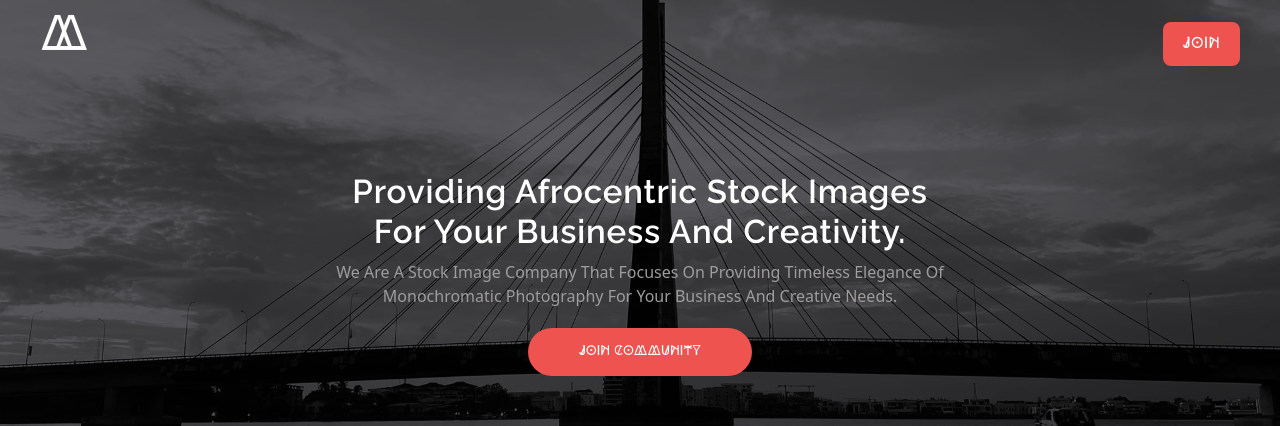
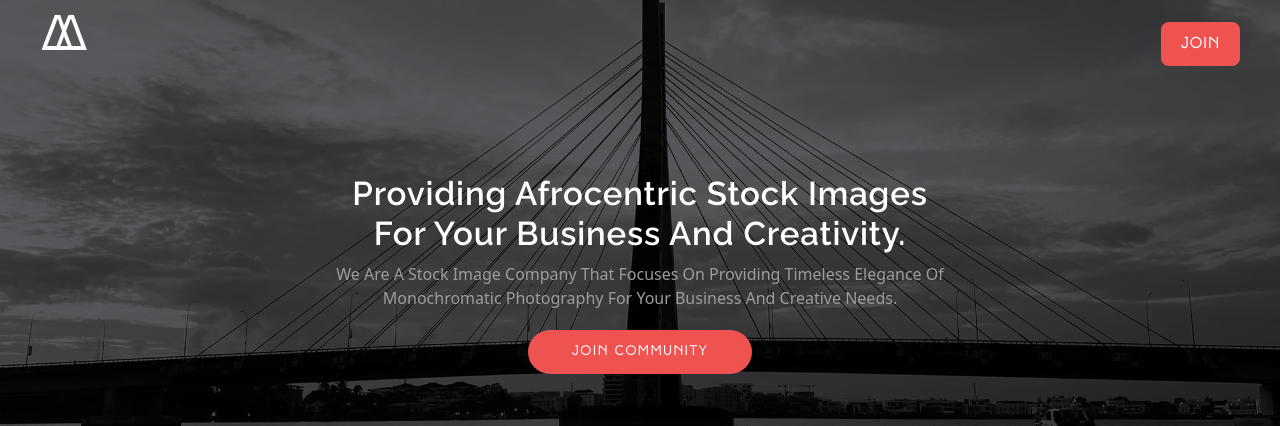
Before and after one commit to jesse-maurice/monochrome-site, a React (Create React App) app: page / in a window 1280 px wide. Shown: the top 426 px of the page. Built offline with nearby package versions, Linux system fonts and the light colour scheme; no server answers.

Commit message:
fix: font edit

```diff
--- a/src/Components/Main.js
+++ b/src/Components/Main.js
@@ -29,7 +29,7 @@ const Main = () => {
               creative needs.
             </p>
             <button
-              className="bg-[#ef5350] border-2 border-transparent hover:bg-transparent hover:border-[#ef5350] rounded-3xl mt-5 font-tide cursor-pointer w-56 font-medium mx-auto py-[12px] max-sm:mt-5 max-sm:px-[50px] max-sm:text-[13px] text-[#ffffff] transition duration-300 ease-in-out md:text-xl lg:text-sm xl:text-sm pointer-events-none"
+              className="bg-[#ef5350] border-2 border-transparent hover:bg-transparent hover:border-[#ef5350] rounded-3xl mt-5 font-tide cursor-pointer w-56 font-medium mx-auto py-[10px] max-sm:mt-5 max-sm:px-[50px] max-sm:text-[12px] text-[#ffffff] transition duration-300 ease-in-out md:text-base lg:text-sm xl:text-sm pointer-events-none tracking-widest"
               type="submit"
             >
               Join Community
--- a/src/Components/Navbar.js
+++ b/src/Components/Navbar.js
@@ -36,12 +36,12 @@ const Navbar = () => {
   return (
     <>
       <div className="z-10 flex flex-row items-center content-center justify-between w-full border-box px-44 max-sm:px-4 md:px-10 lg:px-10 xl:px-10 2xl:px-44">
-        <h1 className=" font-tide text-[50px] max-sm:text-[40px] text-[#ffffff]">
+        <h1 className="font-high text-[50px] max-sm:text-[40px] text-[#ffffff]">
           m
         </h1>
         <Link to={user ? "/" : "/SignUp"}>
           <button
-            className={`bg-[#ef5350] text-white tracking-wide font-tide px-[20px] outline-none mt-3 border-none max-sm:py-[7px] max-sm:px-[20px] max-sm:text-lg transition ease-in delay-150 hover:translate-y-1 hover:scale-40 hover:bg-[#ef5350] duration-300 py-[10px] rounded-lg`}
+            className={`bg-[#ef5350] text-white tracking-wider font-tide px-[20px] outline-none mt-3 border-none max-sm:py-[7px] max-sm:px-[20px] max-sm:text-base transition ease-in delay-150 hover:translate-y-1 hover:scale-40 hover:bg-[#ef5350] duration-300 py-[10px] rounded-lg`}
             type="submit"
             onClick={user ? handleLogout : null}
           >
--- a/src/Components/auth/SignUp.jsx
+++ b/src/Components/auth/SignUp.jsx
@@ -134,7 +134,7 @@ const SignUp = () => {
               Sign Up
             </button>
 
-            <p className="mt-8  text-center">
+            <p className="mt-8 text-center">
               Already a member?
               <span className="font-medium text-[#ef5350]">
                 <Link to="/login"> Log in</Link>
--- a/src/index.css
+++ b/src/index.css
@@ -1,6 +1,14 @@
 @tailwind base;
 @tailwind components;
 @tailwind utilities;
+
+@font-face{
+  font-family: "High Tide Sans";
+  src: local('High Tide Sans'),
+  url("/src/assets/fonts/HighTide\ Sans.otf") format('opentype');
+  font-weight: normal;
+  font-style: normal;
+}
 
 @font-face{
   font-family: "High Tide";
--- a/tailwind.config.js
+++ b/tailwind.config.js
@@ -7,7 +7,8 @@ module.exports = {
     extend: {
       fontFamily: {
         'rale': ['Raleway', 'sans-serif'],
-        'tide': ['High Tide', 'sans-serif'],
+        'tide': ['High Tide Sans', 'sans-serif'],
+        'high': ['High Tide', 'sans-serif'],
       }
     },
   },
```
